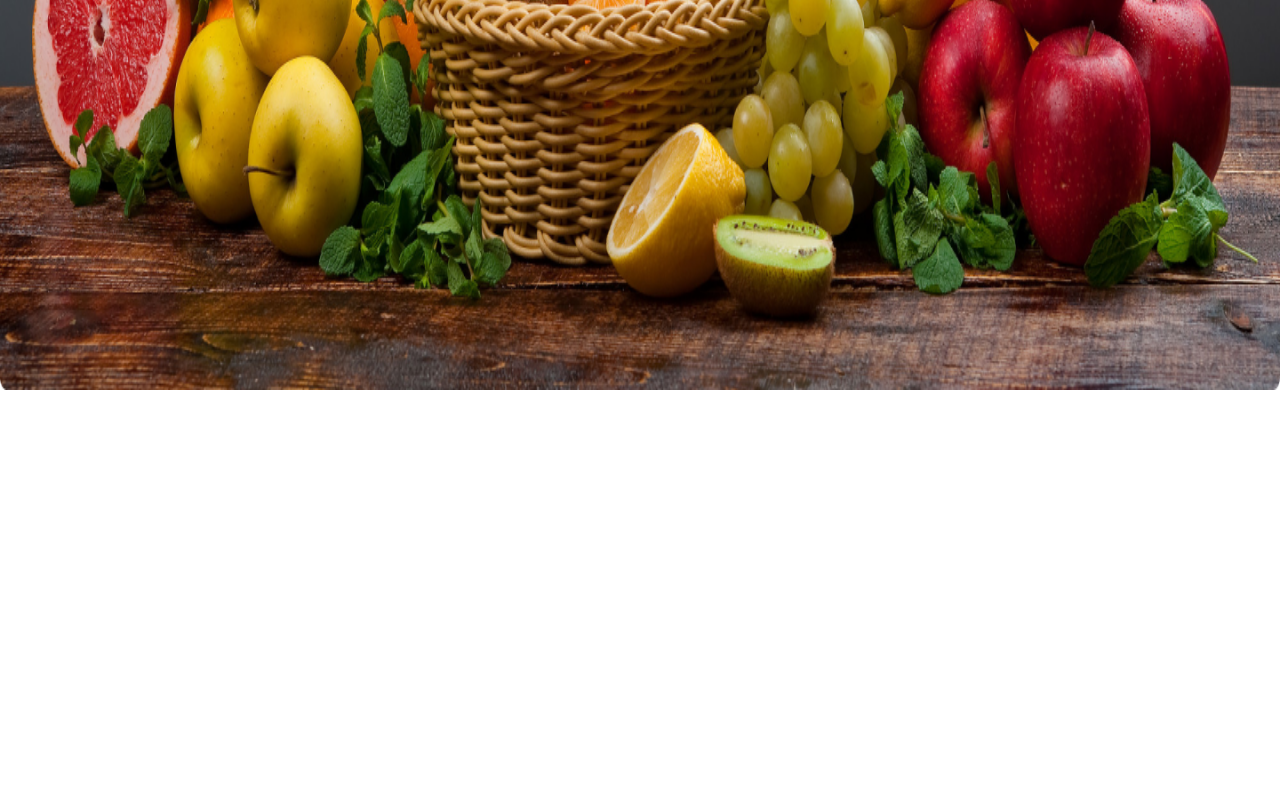
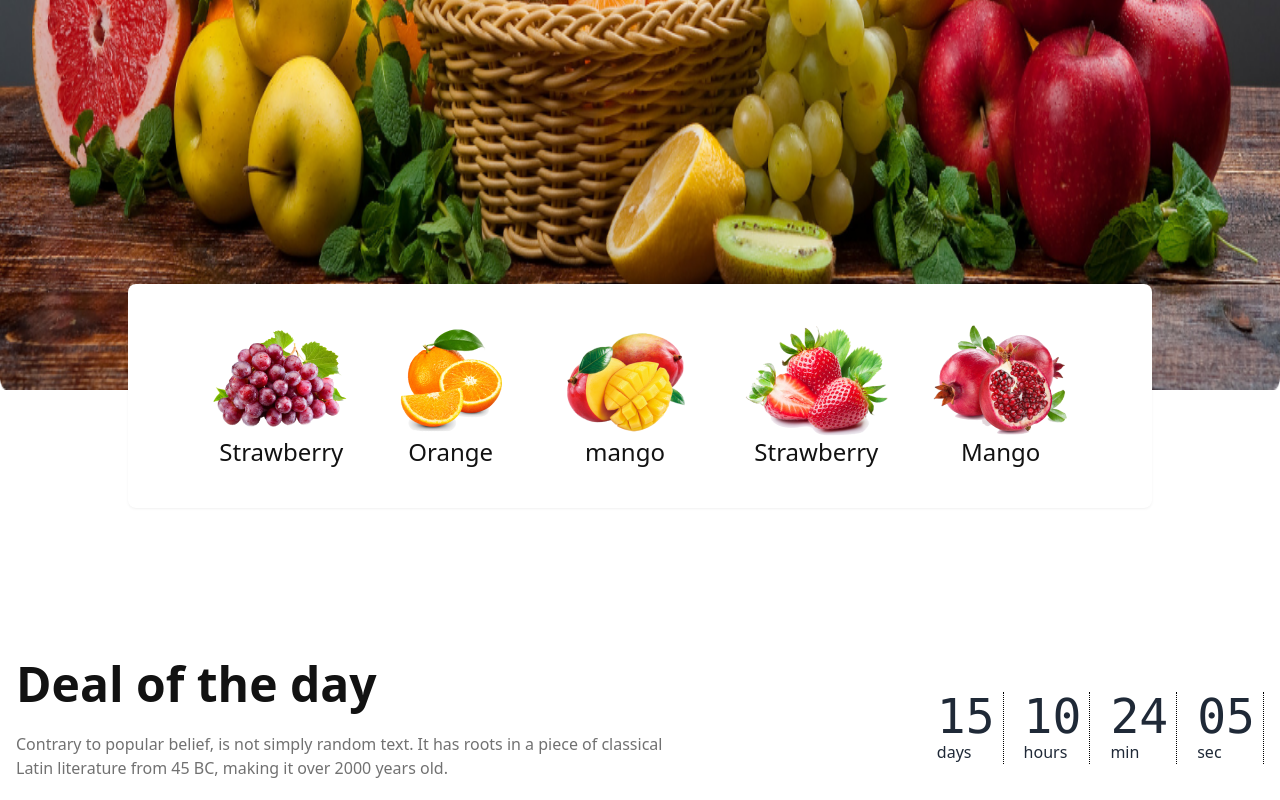
Before and after one commit to rakibrj601/fruit-blust-assignment-3, a plain HTML site: page index.html in a window 1280 px wide. Shown: the part 802-1602 px from the top of the page. Before the commit the page ends 1198 px from the top, so only its background shows below. Drawn offline with nearby package versions, Linux system fonts and the light colour scheme; grey boxes are pictures that could not be loaded.

Commit message:
added deal of the day

```diff
--- a/index.html
+++ b/index.html
@@ -41,7 +41,7 @@
            <!--  -->
 
         <div class="navbar-center gap-3">
-            <img src="images/logo.png" alt="">
+            <img src="./images/logo.png" alt="">
             <h2>Fruit Burst</h2>
         </div>
 
@@ -60,7 +60,7 @@
     <div class="mt-28 min-h-[300px] bg-blend-darken  carousel w-full">
 <!-- slider-1 -->
         <div id="slide1" class="carousel-item relative w-full">
-            <img src="images/banner1.png" class="w-full" />
+            <img src="./images/banner1.png" class="w-full" />
             <div class="absolute flex justify-between transform -translate-y-1/2 left-5 right-5 top-1/2">
                 <a href="#slide4" class="btn btn-circle">❮</a>
                 <a href="#slide2" class="btn btn-circle">❯</a>
@@ -68,7 +68,7 @@
         </div>
 <!-- slider-2 -->
         <div id="slide2" class="carousel-item relative w-full">
-            <img src="images/banner2.png" class="w-full" />
+            <img src="./images/banner2.png" class="w-full" />
             <div class="absolute flex justify-between transform -translate-y-1/2 left-5 right-5 top-1/2">
                 <a href="#slide1" class="btn btn-circle">❮</a>
                 <a href="#slide3" class="btn btn-circle">❯</a>
@@ -76,7 +76,7 @@
         </div>
 <!-- slider-3 -->
         <div id="slide3" class="carousel-item relative w-full">
-            <img src="images/banner3.png" class="w-full" />
+            <img src="./images/banner3.png" class="w-full" />
             <div class="absolute flex justify-between transform -translate-y-1/2 left-5 right-5 top-1/2">
                 <a href="#slide2" class="btn btn-circle">❮</a>
                 <a href="#slide4" class="btn btn-circle">❯</a>
@@ -84,7 +84,7 @@
         </div>
 <!-- slider-4 -->
         <div id="slide4" class="carousel-item relative w-full">
-            <img src="images/banner4.png" class="w-full" />
+            <img src="./images/banner4.png" class="w-full" />
             <div class="absolute flex justify-between transform -translate-y-1/2 left-5 right-5 top-1/2">
                 <a href="#slide3" class="btn btn-circle">❮</a>
                 <a href="#slide1" class="btn btn-circle">❯</a>
@@ -105,7 +105,77 @@
 </div>
 </header>
 <main>
+<!-- bonus section fruit's -->
+<section>
+<div
+class="text-center justify-evenly hidden lg:flex w-[80%] mx-auto  -top-28  shadow shadow-[#0000000D] rounded-lg p-10 relative bg-white">
+<div>
+    <img src="./images/fruit1.png" alt="">
+    <p class="text-2xl font-medium text-[#121212]">Strawberry</p>
+</div>
+<div>
+    <img src="./images/fruit2.png" alt="">
+    <p class="text-2xl font-medium text-[#121212]">Orange</p>
+</div>
+<div>
+    <img src="./images/fruit3.png" alt="">
+    <p class="text-2xl font-medium text-[#121212]">mango</p>
+</div>
+<div>
+    <img src="./images/fruit4.png" alt="">
+    <p class="text-2xl font-medium text-[#121212]">Strawberry</p>
+</div>
+<div>
+    <img src="./images/fruit5.png" alt="">
+    <p class="text-2xl font-medium text-[#121212]">Mango</p>
+</div>
+</div>
+</section>
+<!-- deal of the day -->
+<section>
+    <div class="pt-10">
+ <!-- title -->
+        <div class="flex-1 lg:flex justify-between items-center mb-5 space-y-4 px-4 ">
 
+            <div class="text-center lg:text-left space-y-6">
+                <h1 class="text-5xl font-extrabold text-[#121212]">Deal of the day</h1>
+                <p class="text-base font-medium text-[#12121299]">Contrary to popular belief, is not simply random
+                    text. It has roots in a piece of classical <br>
+                    Latin
+                    literature from 45 BC, making it over 2000 years old.</p>
+            </div>
+<!-- countdown -->
+            <div class="flex justify-center">
+                <div class="grid grid-flow-col gap-5 auto-cols-max">
+                    <div class="flex flex-col pr-2 border-r border-dotted border-black">
+                        <span class="countdown font-mono text-5xl">
+                            <span style="--value:15;"></span>
+                        </span>
+                        days
+                    </div>
+                    <div class="flex flex-col pr-2 border-r border-dotted border-black">
+                        <span class="countdown font-mono text-5xl">
+                            <span style="--value:10;"></span>
+                        </span>
+                        hours
+                    </div>
+                    <div class="flex flex-col pr-2 border-r border-dotted border-black">
+                        <span class="countdown font-mono text-5xl">
+                            <span style="--value:24;"></span>
+                        </span>
+                        min
+                    </div>
+                    <div class="flex flex-col pr-2 border-r border-dotted border-black">
+                        <span class="countdown font-mono text-5xl">
+                            <span style="--value:5;"></span>
+                        </span>
+                        sec
+                    </div>
+                </div>
+            </div>
+
+        </div>
+</section>
 </main>
 <footer>
 
```
